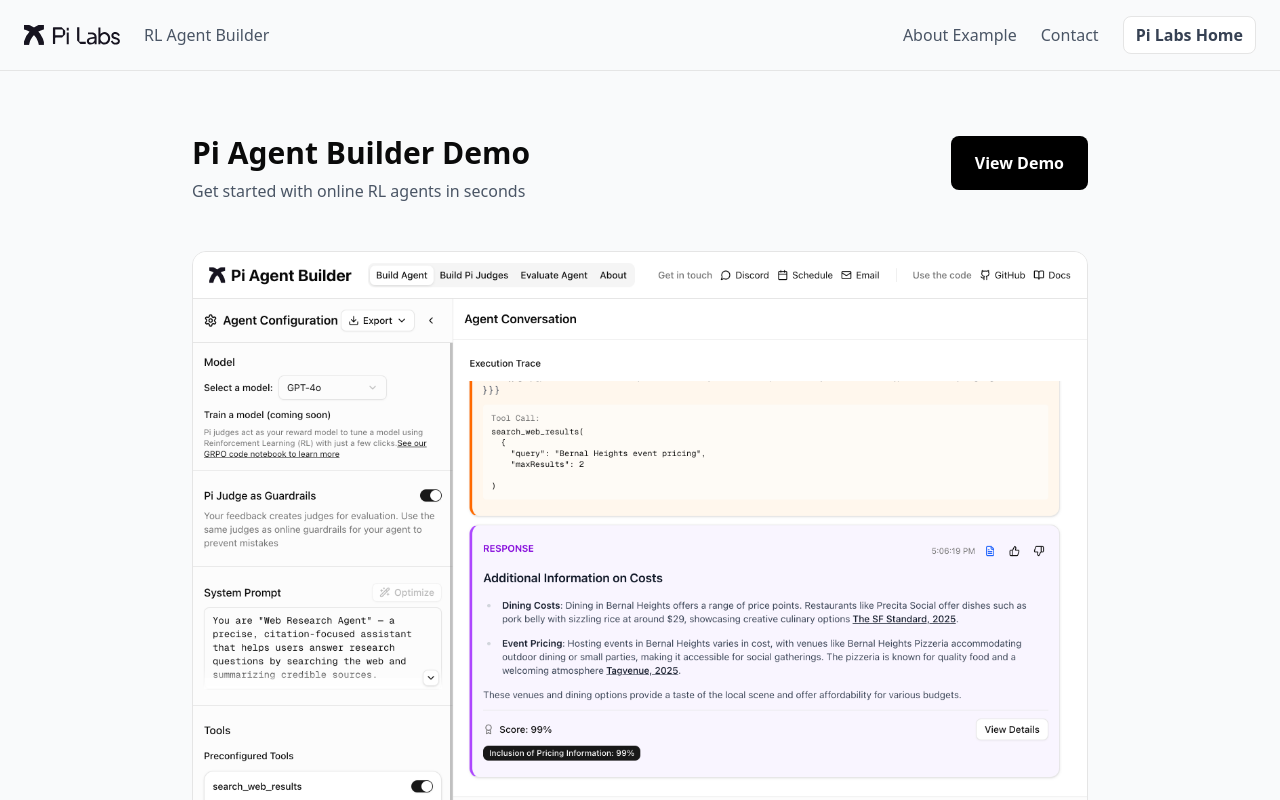
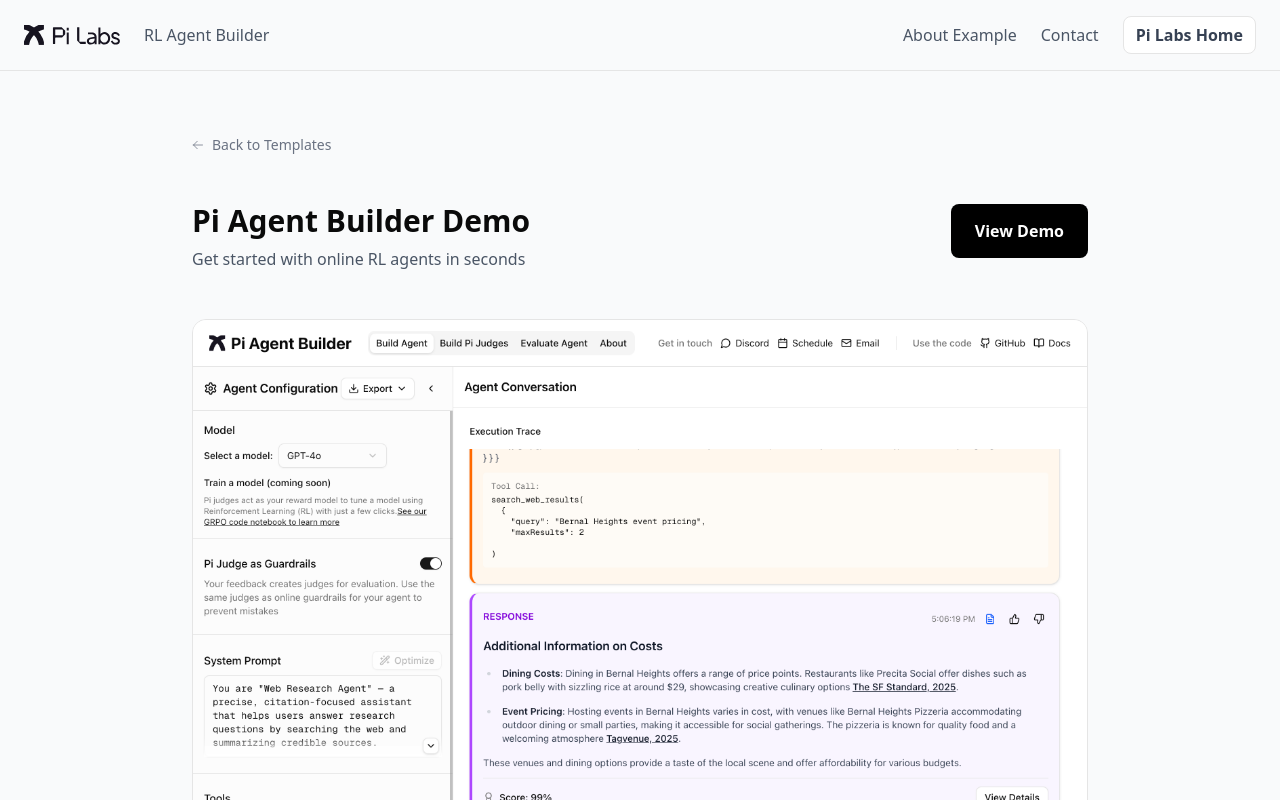
Before and after one commit to withpi/agent-builder-demo, a Next.js app: page / in a window 1280 px wide. Shown: the top 800 px of the page. Built offline with nearby package versions, Linux system fonts and the light colour scheme.

Commit message:
added templates link

```diff
--- a/components/about_section.tsx
+++ b/components/about_section.tsx
@@ -9,6 +9,7 @@ import {Prism as SyntaxHighlighter} from "react-syntax-highlighter";
 import {vscDarkPlus} from "react-syntax-highlighter/dist/esm/styles/prism";
 import Link from "next/link";
 import {Badge} from "@/components/ui/badge";
+import {ArrowLeftIcon} from "@heroicons/react/24/outline";
 
 const integrationCode = `pnpm dev
 # or
@@ -18,6 +19,9 @@ export function AboutSection() {
   return (
     <>
       <div className="max-w-4xl mx-auto space-y-12">
+        <Link href={'https://withpi.ai/templates'} className={'text-sm text-gray-500 flex gap-2'}>
+          <ArrowLeftIcon className={'w-3'}/> Back to Templates
+        </Link>
         <div className={'flex justify-between'}>
           <div>
             <div className={'text-3xl font-semibold'}>Pi Agent Builder Demo</div>
```
